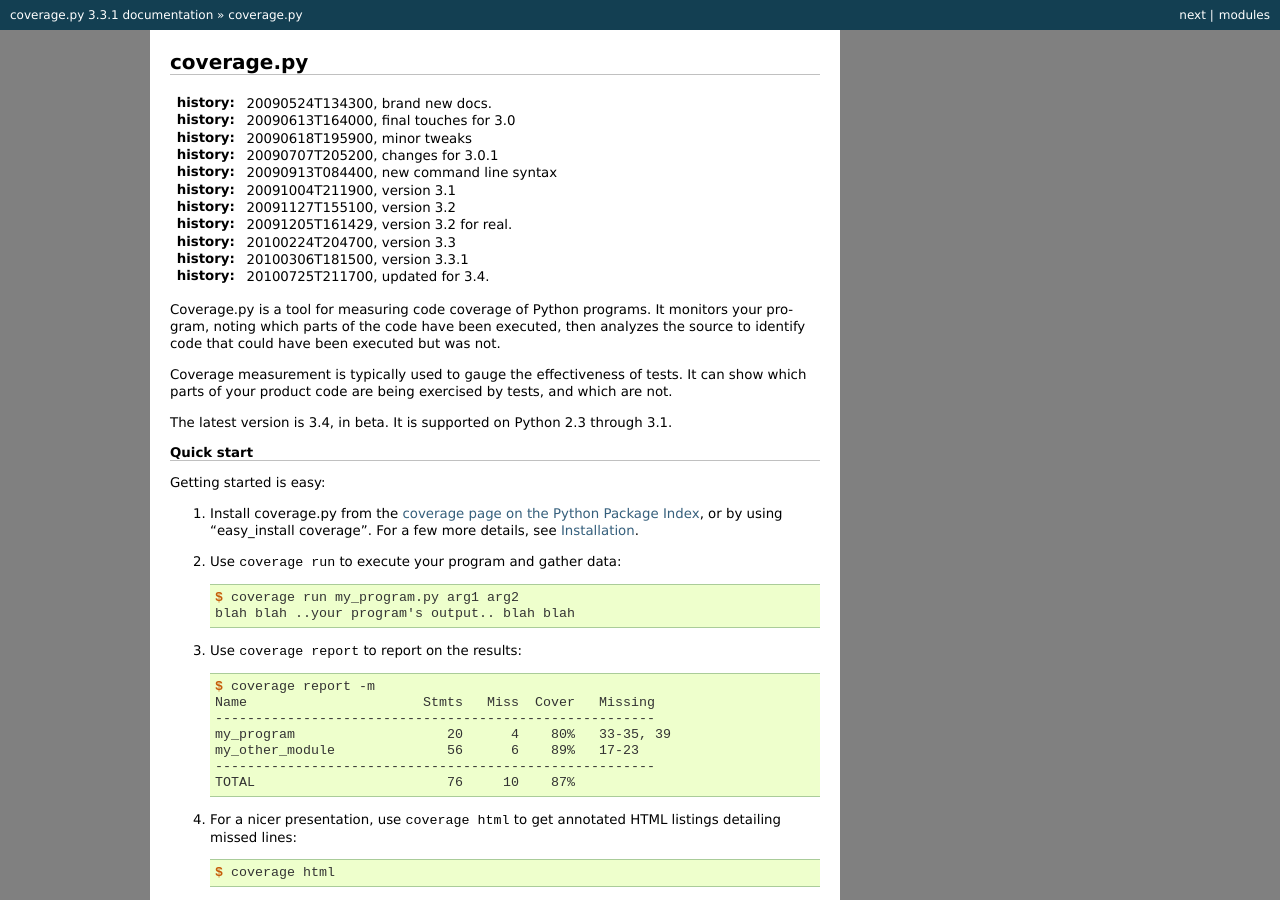
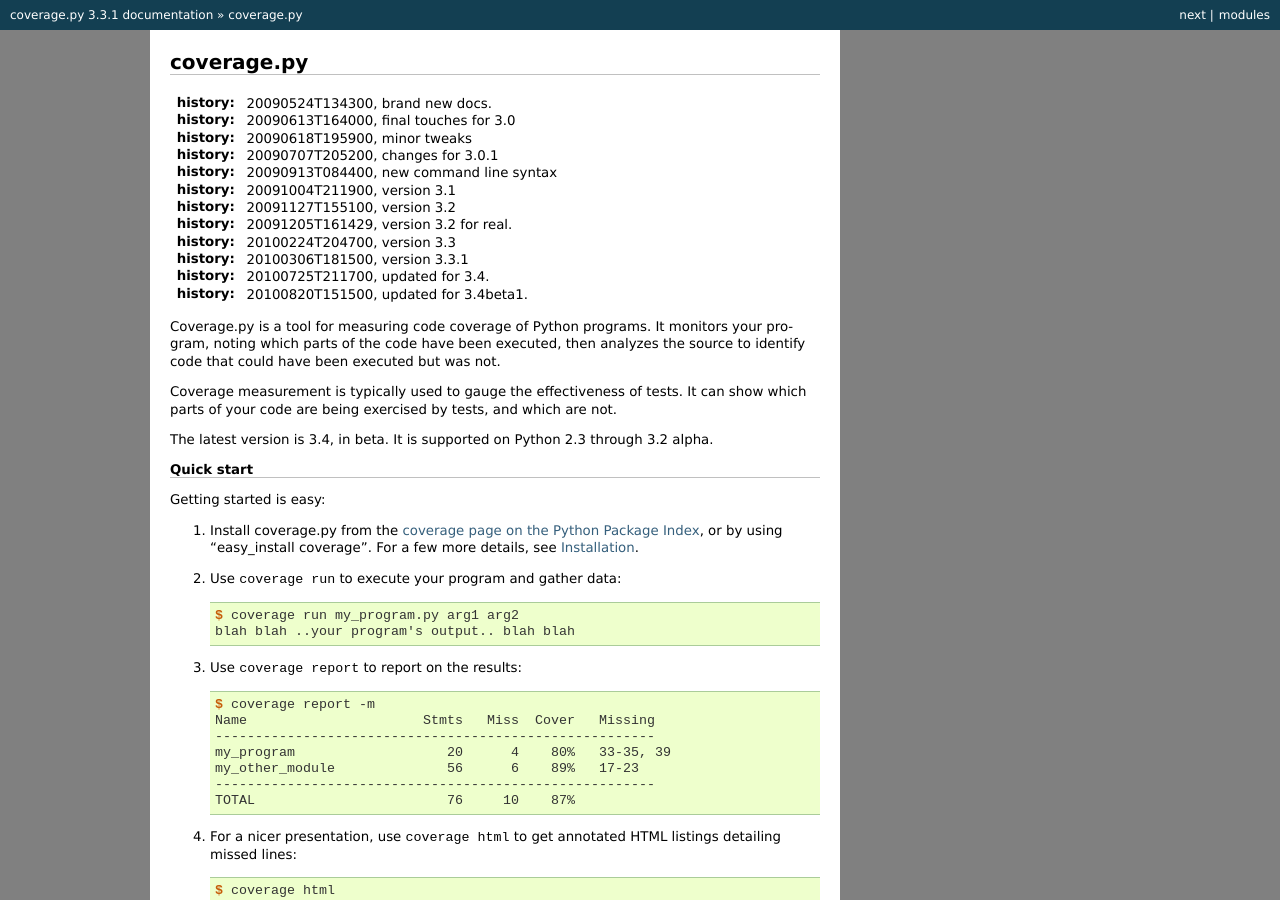
Before and after one commit to nedbat/coveragepy, a Sphinx documentation site: the page built from doc/index.rst, in a window 1280 px wide and 900 px high. Built offline with Sphinx 7.4.7, drawn with Linux system fonts in a browser that asks for light colours.

Commit message:
Doc tweaks for 3.4b1

```diff
--- a/doc/changes.rst
+++ b/doc/changes.rst
@@ -13,6 +13,7 @@
 :history: 20100221T151900, changes for 3.3
 :history: 20100306T181400, changes for 3.3.1
 :history: 20100725T211700, updated for 3.4.
+:history: 20100820T151500, updated for 3.4beta1.
 
 
 These are the major changes for coverage.py.  For a more complete change
--- a/doc/index.rst
+++ b/doc/index.rst
@@ -13,6 +13,7 @@
 :history: 20100224T204700, version 3.3
 :history: 20100306T181500, version 3.3.1
 :history: 20100725T211700, updated for 3.4.
+:history: 20100820T151500, updated for 3.4beta1.
 
 
 Coverage.py is a tool for measuring code coverage of Python programs. It
@@ -20,11 +21,11 @@
 analyzes the source to identify code that could have been executed but was not.
 
 Coverage measurement is typically used to gauge the effectiveness of tests. It
-can show which parts of your product code are being exercised by tests, and
-which are not.
+can show which parts of your code are being exercised by tests, and which are
+not.
 
 The latest version is 3.4, in beta.
-It is supported on Python 2.3 through 3.1.
+It is supported on Python 2.3 through 3.2 alpha.
 
 
 Quick start
--- a/doc/install.rst
+++ b/doc/install.rst
@@ -5,6 +5,7 @@
 ============
 
 :history: 20100725T225600, new for 3.4.
+:history: 20100820T151500, updated for 3.4beta1.
 
 .. highlight:: console
 .. _coverage_pypi: http://pypi.python.org/pypi/coverage
```
Also changed, not shown: other parts of doc/changes.rst (+2 -2 lines), other parts of doc/install.rst (+1 -1 lines).
